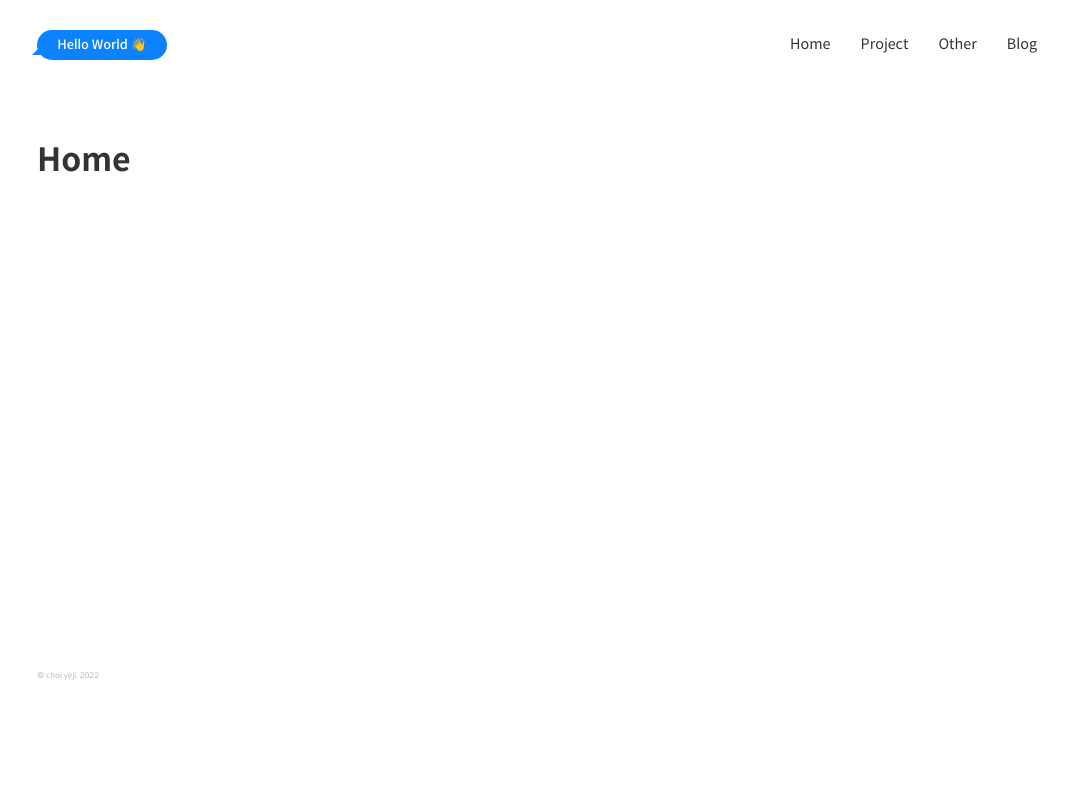
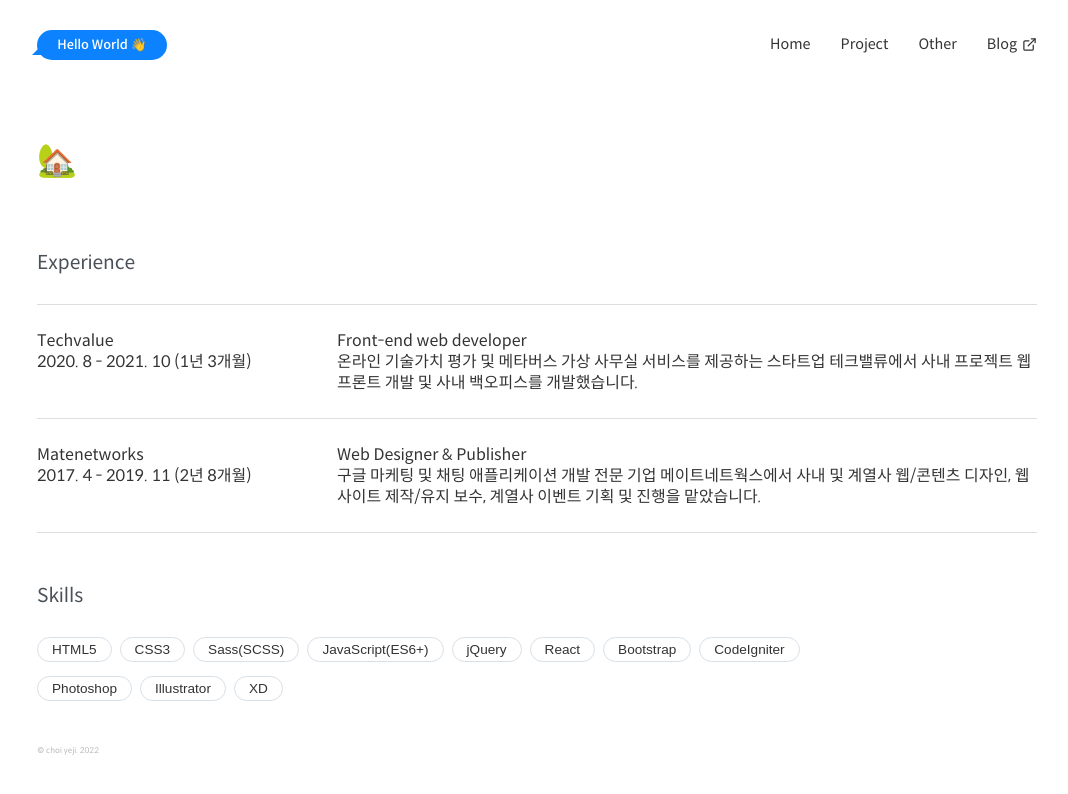
Before and after one commit to yeooji/portfolio, a React (Create React App) app: page / in a window 1280 px wide. Shown: the top 794 px of the page, without its empty margins (103-1171 px from the left). Built offline with nearby package versions, Linux system fonts and the light colour scheme.

Commit message:
[20220301] 각 페이지 기본 내용 추가

```diff
--- a/public/index.html
+++ b/public/index.html
@@ -10,34 +10,11 @@
       content="Web site created using create-react-app"
     />
     <link rel="apple-touch-icon" href="%PUBLIC_URL%/logo192.png" />
-    <!--
-      manifest.json provides metadata used when your web app is installed on a
-      user's mobile device or desktop. See https://developers.google.com/web/fundamentals/web-app-manifest/
-    -->
     <link rel="manifest" href="%PUBLIC_URL%/manifest.json" />
-    <!--
-      Notice the use of %PUBLIC_URL% in the tags above.
-      It will be replaced with the URL of the `public` folder during the build.
-      Only files inside the `public` folder can be referenced from the HTML.
-
-      Unlike "/favicon.ico" or "favicon.ico", "%PUBLIC_URL%/favicon.ico" will
-      work correctly both with client-side routing and a non-root public URL.
-      Learn how to configure a non-root public URL by running `npm run build`.
-    -->
-    <title>React App</title>
+    <title>Yeji Choi :: Hello, World!</title>
   </head>
   <body>
     <noscript>You need to enable JavaScript to run this app.</noscript>
     <div id="root"></div>
-    <!--
-      This HTML file is a template.
-      If you open it directly in the browser, you will see an empty page.
-
-      You can add webfonts, meta tags, or analytics to this file.
-      The build step will place the bundled scripts into the <body> tag.
-
-      To begin the development, run `npm start` or `yarn start`.
-      To create a production bundle, use `npm run build` or `yarn build`.
-    -->
   </body>
 </html>
--- a/src/App.css
+++ b/src/App.css
@@ -95,9 +95,6 @@ table caption {
 }
 
 .Header .logo .chat-buble {
-  /* position: relative;
-      top: 8px;
-      left: 60px; */
   display: block;
   width: 130px;
   line-height: 30px;
@@ -131,7 +128,7 @@ table caption {
 }
 
 .Header .gnb li a {
-  display: block;
+  display: inline-block;
   position: relative;
   padding-bottom: 5px;
   font-size: 0.9rem;
@@ -151,6 +148,14 @@ table caption {
 
 .Header .gnb li a:hover::after {
   width: 100%;
+}
+
+.Header .gnb li svg {
+  width: 15px;
+  height: 15px;
+  vertical-align: middle;
+  color: #333;
+  margin-left: 5px;
 }
 
 .Content .content-wrap {
@@ -188,9 +193,59 @@ table caption {
   color: #bbb;
 }
 
+.Home .resume-info {
+  margin-bottom: 30px;
+}
+
+.Home .resume-info .label-emoji {
+  margin-right: 6px;
+}
+
+.Home .resume-info .label-title {
+  /* 중복 */
+  display: inline-block;
+  color: #495057;
+  -webkit-transition: inherit;
+  transition: inherit;
+  font-size: 1.2rem;
+  font-weight: 400;
+}
+
+.Home .experience {
+  margin-bottom: 50px;
+}
+
+.Home .experience .experience-item {
+  display: -ms-grid;
+  display: grid;
+  -ms-grid-columns: 300px 2fr;
+      grid-template-columns: 300px 2fr;
+  border-top: 1px solid #ddd;
+  padding: 25px 0;
+}
+
+.Home .experience .experience-item:last-child {
+  border-bottom: 1px solid #ddd;
+}
+
+.Home .experience .experience-item span {
+  display: block;
+}
+
+.Home .skill .skill-list li {
+  display: inline-block;
+  font-family: "Source Sans Pro",sans-serif;
+  padding: 4px 14px;
+  border-radius: 100px;
+  border: solid 1px #D8E0E7;
+  /* border: solid 1px #e7f5ff; */
+  font-size: 0.85em;
+  margin: 0 8px 14px 0;
+}
+
 .Project .group + .group {
   padding-top: 40px;
-  border-top: 1px solid #eee;
+  /* border-top: 1px solid #eee; */
 }
 
 .Project .group .group-title {
@@ -202,10 +257,10 @@ table caption {
   color: #1c7ed6;
   -webkit-transition: inherit;
   transition: inherit;
-  font-size: 1.4rem;
+  font-size: 1.5rem;
   margin-top: 0px;
   margin-bottom: 4px;
-  /* font-weight: normal; */
+  font-weight: normal;
 }
 
 .Project .project-list .project-item {
@@ -223,7 +278,17 @@ table caption {
 }
 
 .Project .project-list .project-item .project-info {
-  /* border: 1px solid #ddd; */
+  display: -webkit-box;
+  display: -ms-flexbox;
+  display: flex;
+  -webkit-box-pack: justify;
+      -ms-flex-pack: justify;
+          justify-content: space-between;
+  -webkit-box-align: center;
+  -webkit-box-orient: vertical;
+  -webkit-box-direction: normal;
+      -ms-flex-direction: column;
+          flex-direction: column;
 }
 
 .Project .project-list .project-item .project-info .title {
@@ -320,7 +385,7 @@ table caption {
 
 .Project .project-list .project-item .project-visual {
   /* border: 1px solid #ddd; */
-  background-color: #ddd;
+  background-color: #e7f5ff56;
 }
 
 .Other .project-list {
@@ -347,8 +412,6 @@ table caption {
 }
 
 .Other .project-list .project-item .project-item-inner {
-  -webkit-box-shadow: 0 10px 30px -15px var(--navy-shadow);
-          box-shadow: 0 10px 30px -15px var(--navy-shadow);
   display: -webkit-box;
   display: -ms-flexbox;
   display: flex;
@@ -391,6 +454,12 @@ table caption {
   height: 35px;
 }
 
+.Other .project-list .project-item .project-description p {
+  margin-top: 8px;
+  font-size: 0.9em;
+  color: #464646;
+}
+
 .Other .project-list .project-item .project-tech {
   width: 100%;
 }
--- a/src/assets/scss/App.scss
+++ b/src/assets/scss/App.scss
@@ -9,5 +9,6 @@
 @import "./pages/content_page";
 @import "./components/footer_area";
 
+@import "./components/home_area";
 @import "./components/project_area";
 @import "./components/other_area";
--- a/src/assets/scss/components/_header_area.scss
+++ b/src/assets/scss/components/_header_area.scss
@@ -27,9 +27,6 @@
     } */
 
     .chat-buble {
-      /* position: relative;
-      top: 8px;
-      left: 60px; */
       display: block;
       width: 130px;
       line-height: 30px;
@@ -63,7 +60,7 @@
     }
 
     a {
-      display: block;
+      display: inline-block;
       position: relative;
       padding-bottom: 5px;
       font-size: 0.9rem;
@@ -82,5 +79,13 @@
         width: 100%;
       }
     }
+
+    svg {
+      width: 15px;
+      height: 15px;
+      vertical-align: middle;
+      color: #333;
+      margin-left: 5px;
+    }
   }
 }
--- /dev/null
+++ b/src/assets/scss/components/_home_area.scss
@@ -0,0 +1,55 @@
+.Home {
+
+    .resume-info {
+        margin-bottom: 30px;
+
+        .label-emoji {
+            margin-right: 6px;
+        }
+        .label-title {
+            /* 중복 */
+            display: inline-block;
+            color: #495057;
+            transition: inherit;
+            font-size: 1.2rem;
+            font-weight: 400;
+        }
+    }
+
+    .experience {
+        margin-bottom: 50px;
+
+        .experience-item {
+            display: grid;
+            grid-template-columns: 300px 2fr;
+            border-top: 1px solid #ddd;
+
+            &:last-child {
+                border-bottom: 1px solid #ddd;
+            }
+            padding: 25px 0;
+
+            span {
+                display: block;
+            }
+        }
+    }
+
+
+    .skill {
+
+        .skill-list {
+
+            li {
+                display: inline-block;
+                font-family: "Source Sans Pro",sans-serif;
+                padding: 4px 14px;
+                border-radius: 100px;
+                border: solid 1px #D8E0E7;
+                /* border: solid 1px #e7f5ff; */
+                font-size: 0.85em;
+                margin: 0 8px 14px 0;
+            }
+        }
+    }
+}
--- a/src/components/Header.js
+++ b/src/components/Header.js
@@ -1,8 +1,6 @@
 import { Link } from 'react-router-dom';
 
 const Header = () => {
-
-    /* console.log('머리'); */
 
     return(
         <header className="Header">
@@ -17,7 +15,10 @@ const Header = () => {
                         <li><Link to="/">Home</Link></li>
                         <li><Link to="/project">Project</Link></li>
                         <li><Link to="/other">Other</Link></li>
-                        <li><a href='https://www.yeooji.blog/' target='_blank'>Blog</a></li>
+                        <li>
+                            <a href='https://www.yeooji.blog/' target='_blank'>Blog</a>
+                            <svg xmlns="http://www.w3.org/2000/svg" role="img" viewBox="0 0 24 24" fill="none" stroke="currentColor" stroke-width="2" stroke-linecap="round" stroke-linejoin="round" class="feather feather-external-link"><title>External Link</title><path d="M18 13v6a2 2 0 0 1-2 2H5a2 2 0 0 1-2-2V8a2 2 0 0 1 2-2h6"></path><polyline points="15 3 21 3 21 9"></polyline><line x1="10" y1="14" x2="21" y2="3"></line></svg>
+                        </li>
                     </ul>
                 </nav>
             </div>
--- a/src/pages/Home.js
+++ b/src/pages/Home.js
@@ -2,10 +2,67 @@ const Home = () => {
     return (
       <article className="Home">
         <div className="page-info">
-            <h2 className="main-title">Home</h2>
+            <h2 className="main-title">🏡</h2>
             {/* <em className="main-description"></em> */}
         </div>
 
+        <section className="experience">
+          <div className="resume-info">
+            {/* <span className="label-emoji">💪</span> */}
+            <h3 className="label-title">Experience</h3>
+          </div>
+
+          <ul className="experience-list">
+            <li className="experience-item">
+              <div>
+                <span>Techvalue</span>
+                <span>2020. 8 - 2021. 10 (1년 3개월)</span>
+              </div>
+              <div>
+                <span>Front-end web developer</span>
+                <p>온라인 기술가치 평가 및 메타버스 가상 사무실 서비스를 제공하는 스타트업 테크밸류에서 사내 프로젝트 웹 프론트 개발 및 사내 백오피스를 개발했습니다.</p>
+              </div>
+            </li>
+
+            <li className="experience-item">
+              <div>
+                <span>Matenetworks</span>
+                <span>2017. 4 - 2019. 11 (2년 8개월)</span>
+              </div>
+              <div>
+                <span>Web Designer &#38; Publisher</span>
+                <p>구글 마케팅 및 채팅 애플리케이션 개발 전문 기업 메이트네트웍스에서 사내 및 계열사 웹/콘텐츠 디자인, 웹사이트 제작/유지 보수, 계열사 이벤트 기획 및 진행을 맡았습니다.</p>
+              </div>
+            </li>
+          </ul>
+
+        </section>
+
+        <section className="skill">
+          <div className="resume-info">
+            {/* <span className="label-emoji">💪</span> */}
+            <h3 className="label-title">Skills</h3>
+          </div>
+
+          <div>
+            <ul className="skill-list">
+              <li>HTML5</li>
+              <li>CSS3</li>
+              <li>Sass(SCSS)</li>
+              <li>JavaScript(ES6+)</li>
+              <li>jQuery</li>
+              <li>React</li>
+              <li>Bootstrap</li>
+              <li>CodeIgniter</li>
+            </ul>
+            <ul className="skill-list">
+              <li>Photoshop</li>
+              <li>Illustrator</li>
+              <li>XD</li>
+            </ul>
+          </div>
+
+        </section>
       </article>
     );
   };
```
Also changed, not shown: src/assets/scss/components/_other_area.scss (+8 -1 lines), src/assets/scss/components/_project_area.scss (+9 -5 lines), src/pages/Other.js (+11 -11 lines), src/pages/Project.js (+8 -24 lines), 1 other file (tests, documents, lock files or other folders).
